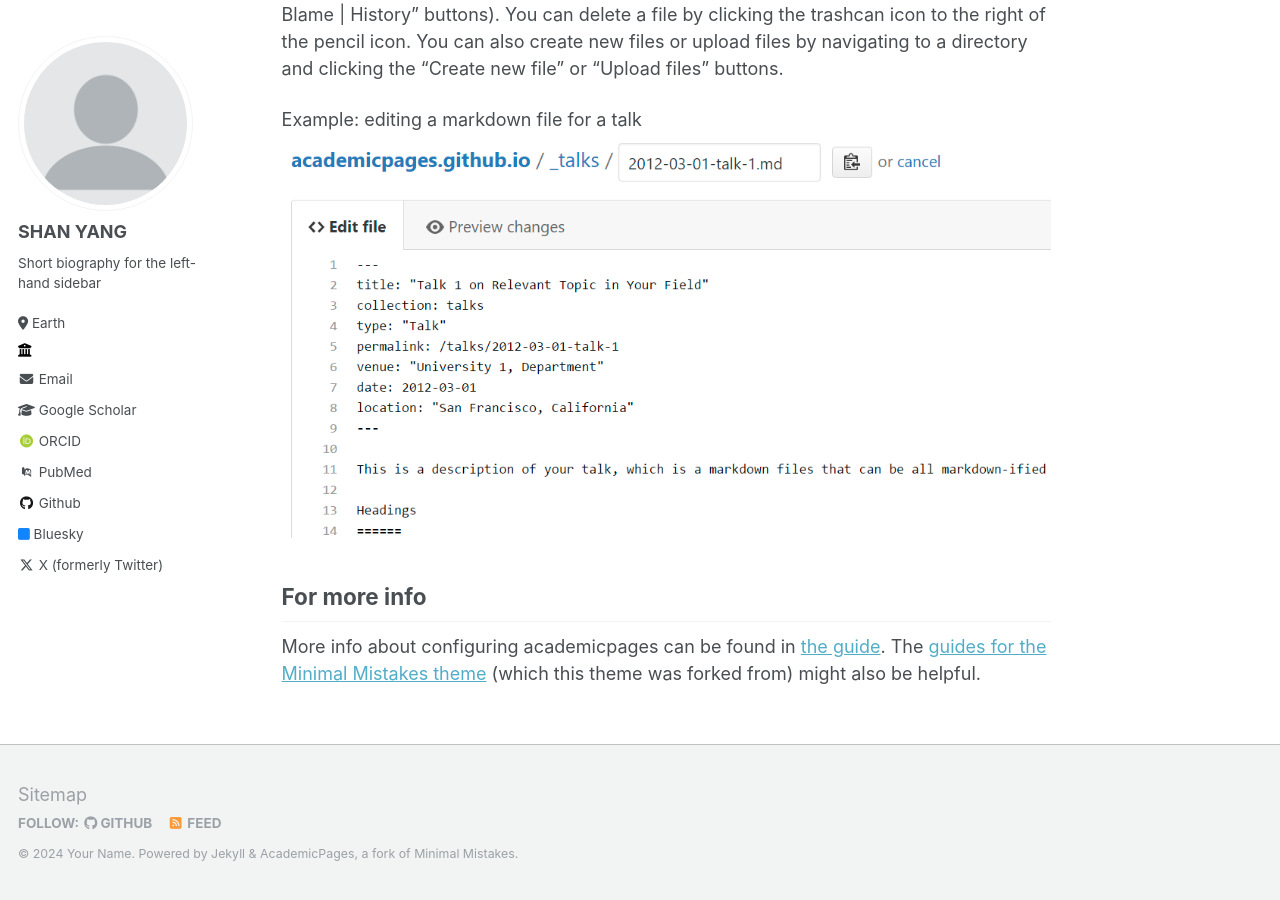
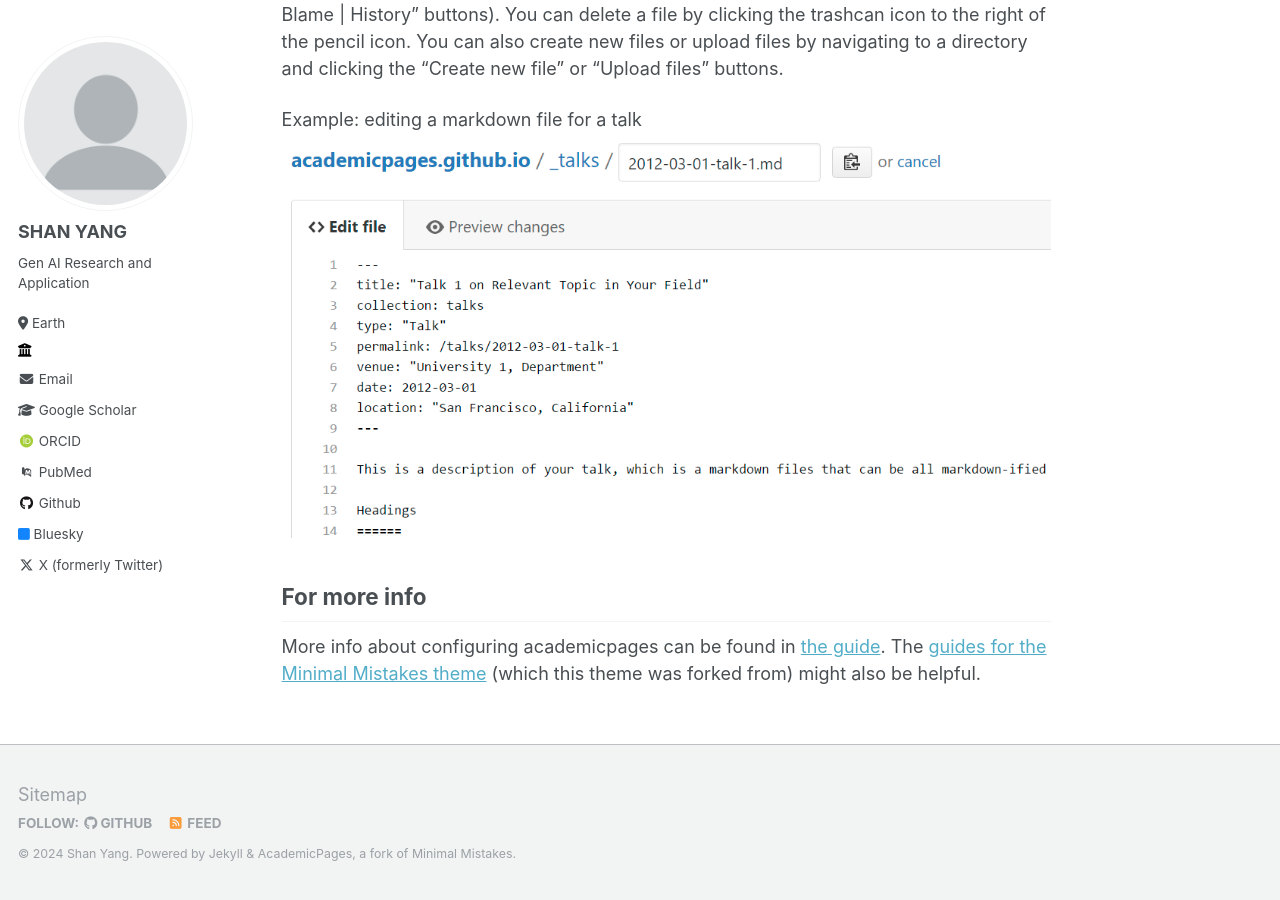
Before and after one commit to syang-lab/homepage, a Jekyll site: the page built from _pages/about.md, in a window 1280 px wide and 900 px high, scrolled down 2463 px. Built offline with Jekyll 4.4.1, drawn with Linux system fonts in a browser that asks for light colours; some web fonts are replaced.

Commit message:
Update _config.yml

```diff
--- a/_config.yml
+++ b/_config.yml
@@ -10,8 +10,8 @@
 locale                   : "en-US"
 title                    : "SYANG'S HOMEPAGE"
 title_separator          : "-"
-name                     : &name "Your Name"
-description              : &description "personal description"
+name                     : &name "Shan Yang"
+description              : &description "Gen AI Research and Application"
 url                      : https://academicpages.github.io # the base hostname & protocol for your site e.g. "https://mmistakes.github.io"
 baseurl                  : "" # the subpath of your site, e.g. "/blog"
 repository               : "academicpages/academicpages.github.io"
@@ -24,15 +24,15 @@ author:
   avatar           : "profile.png"
   name             : "SHAN YANG"
   pronouns         : # example: "she/her"
-  bio              : "Short biography for the left-hand sidebar"
+  bio              : "Gen AI Research and Application"
   location         : "Earth"
   employer         : ""
   uri              : # URL
-  email            : "none@example.org"
+  email            : ""
 
   # Academic websites
   arxiv            : # URL - Update with the correct link to your profile
-  googlescholar    : ""
+  googlescholar    : "https://scholar.google.com/citations?hl=en&user=fXOs1A0AAAAJ"
   impactstory      : # URL
   orcid            : ""
   pubmed           : ""
@@ -42,7 +42,7 @@ author:
   bitbucket        : # Username - Update with your username on the site
   codepen          : # Username
   dribbble         : # Username
-  github           : "academicpages"
+  github           : "syang-lab"
   kaggle           : # Username
   stackoverflow    : # User number or user number and name (i.e., use "1" or "1/jeff-atwood")
 
```
